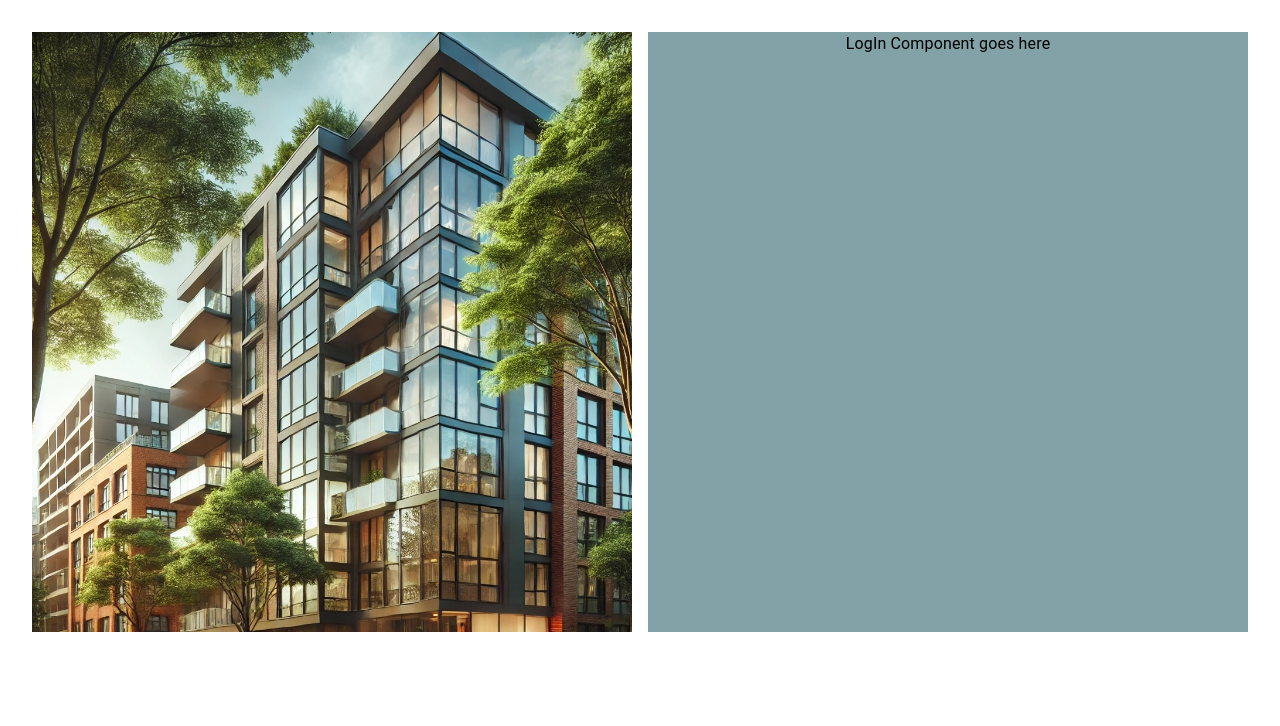
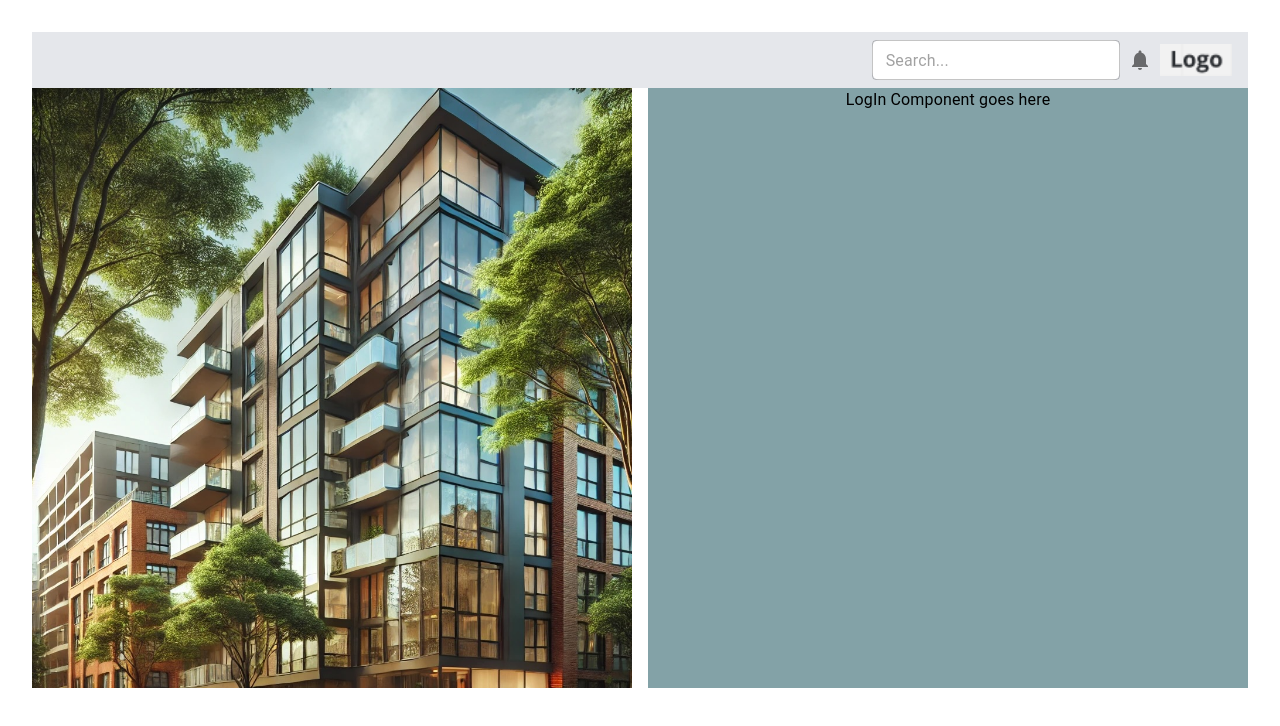
Before and after one commit to luisarevalo21/feb-2025-DSD-cohort, a React (Vite) app in the folder front-end/: page / in a window 1280 px wide. Shown: the top 726 px of the page. Built offline with nearby package versions, Linux system fonts and the light colour scheme.

Commit message:
Imported and rendered in RootLayout.jsx, header looks good. Changed search bar background color to white. Had to install @mui/icons-material for notification bell, which explains changes to package files.

```diff
--- a/front-end/package.json
+++ b/front-end/package.json
@@ -13,6 +13,7 @@
     "@emotion/react": "^11.14.0",
     "@emotion/styled": "^11.14.0",
     "@hookform/resolvers": "^4.1.2",
+    "@mui/icons-material": "^6.4.6",
     "@mui/material": "^6.4.5",
     "@tanstack/react-query": "^5.66.9",
     "axios": "^1.8.1",
--- a/front-end/src/components/MainHeader.jsx
+++ b/front-end/src/components/MainHeader.jsx
@@ -19,6 +19,10 @@ const MainHeader = () => {
                   variant='outlined'
                   size='small'
                   placeholder='Search...'
+                  sx={{
+                    backgroundColor: 'white',
+                    borderRadius: "8px"
+                  }}
                 />
 
                 {/* Non-functional Notification bell icon  */}
--- a/front-end/src/pages/RootLayout.jsx
+++ b/front-end/src/pages/RootLayout.jsx
@@ -1,11 +1,13 @@
 import React from "react";
 
 import Navbar from "../components/Navbar";
+import MainHeader from "../components/MainHeader";
 import { Outlet } from "react-router";
 
 const RootLayout = () => {
   return (
     <>
+      <MainHeader />
       <main>
         <Outlet />
       </main>
```
Also changed, not shown: 1 other file (tests, documents, lock files or other folders).
